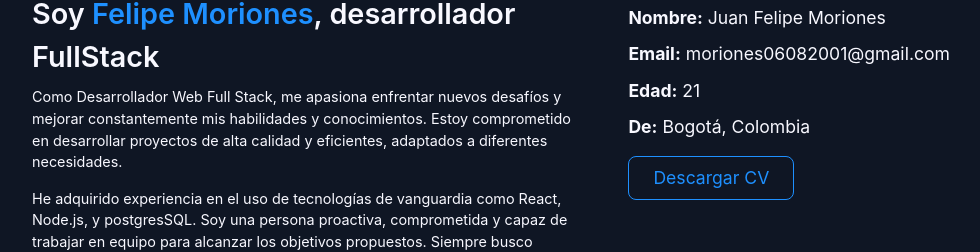
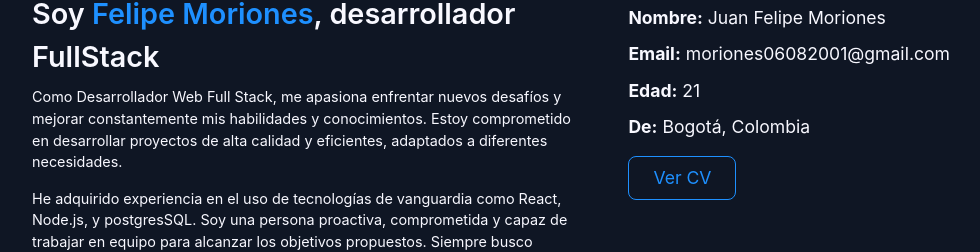
Before and after one commit to Moriones20/Portfolio, a React (Create React App) app in the folder portfolio/: page / in a window 1280 px wide. Shown: the part 1106-1358 px from the top of the page, without its empty margins (286-1266 px from the left). Built offline with nearby package versions, Linux system fonts and the light colour scheme.

Commit message:
added spinner effect

```diff
--- a/portfolio/src/components/home/about/about.jsx
+++ b/portfolio/src/components/home/about/about.jsx
@@ -40,7 +40,13 @@ const About = () => {
           <h3>
             <span>De:</span> Bogotá, Colombia
           </h3>
-          <button>Descargar CV</button>
+          <a
+            href="https://drive.google.com/file/d/1CFMMuByg8FZ9Y3xlt_VKKAqHlrSwUjZC/view?usp=drive_link"
+            target="_blank"
+            rel="noopener noreferrer"
+          >
+            <button>Ver CV</button>
+          </a>
         </div>
       </div>
     </div>
--- a/portfolio/src/components/home/portfolio/portfolio.jsx
+++ b/portfolio/src/components/home/portfolio/portfolio.jsx
@@ -25,13 +25,32 @@ const Portfolio = () => {
         <div className={styles["projects"]}>
           {currentProjects.map((project) => (
             <div key={project.name} className={styles["project"]}>
-              <img src={project.image} alt={project.name} />
+              <div className="absolute inset-0 flex items-center justify-center">
+                <div className="animate-spin rounded-full h-10 w-10 border-t-2 border-b-2 border-gray-900"></div>
+              </div>
+              <img
+                src={project.image}
+                alt={project.name}
+                className="object-cover opacity-0"
+                onLoad={(e) => {
+                  e.target.classList.add("opacity-100");
+                  e.target.previousElementSibling.style.display = "none";
+                }}
+              />
               <h2>{project.name}</h2>
               <h3>{project.description}</h3>
               <p>{project.tech}</p>
               <a href={project.link} target="_blank" rel="noopener noreferrer">
                 Repositorio
-                <svg xmlns="http://www.w3.org/2000/svg" x="0px" y="0px" width="24" height="24" viewBox="0 0 24 24" className={styles["iconInternet"]}>
+                <svg
+                  xmlns="http://www.w3.org/2000/svg"
+                  x="0px"
+                  y="0px"
+                  width="24"
+                  height="24"
+                  viewBox="0 0 24 24"
+                  className={styles["iconInternet"]}
+                >
                   <path d="M 3 3 L 3 21 L 21 21 L 21 12 L 19 12 L 19 19 L 5 19 L 5 5 L 12 5 L 12 3 L 3 3 z M 14 3 L 14 5 L 17.585938 5 L 8.2929688 14.292969 L 9.7070312 15.707031 L 19 6.4140625 L 19 10 L 21 10 L 21 3 L 14 3 z"></path>
                 </svg>
               </a>
```
